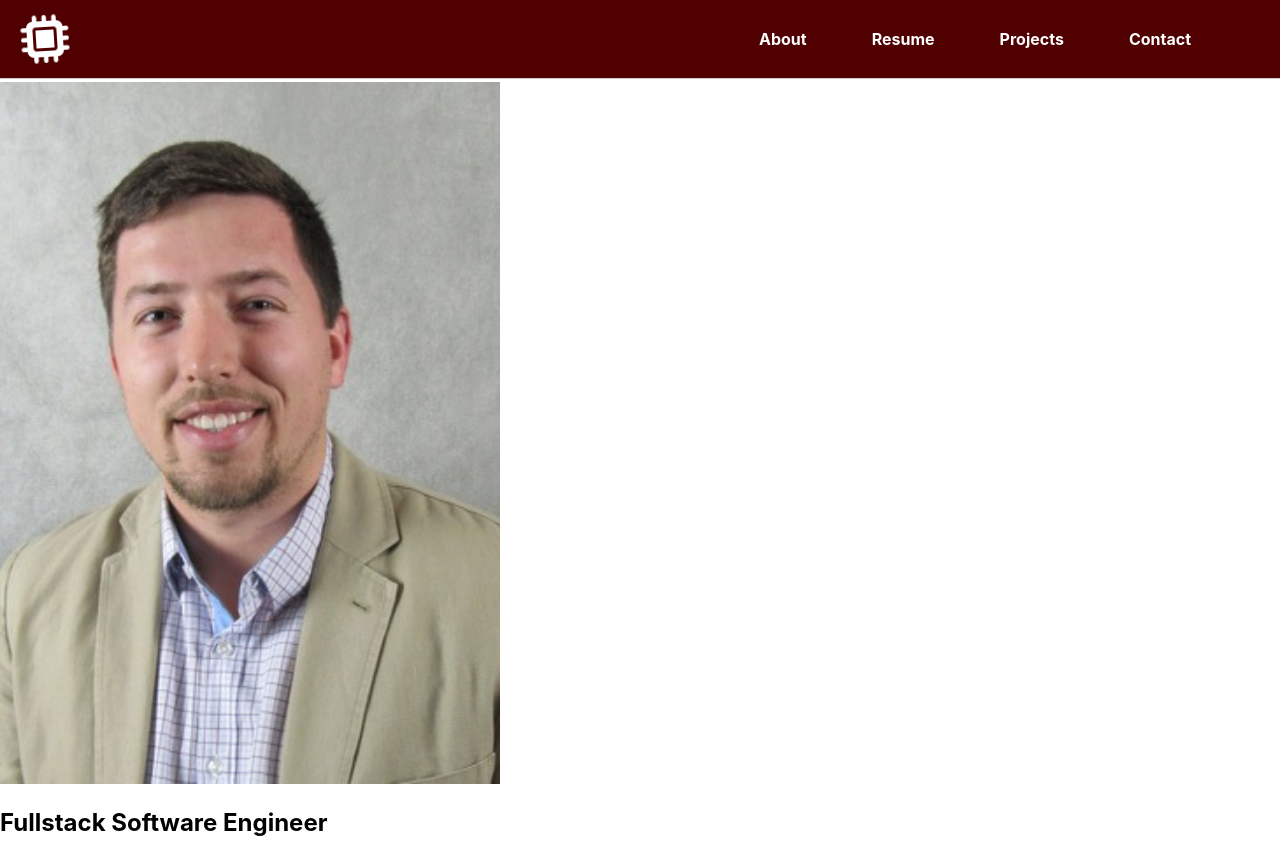
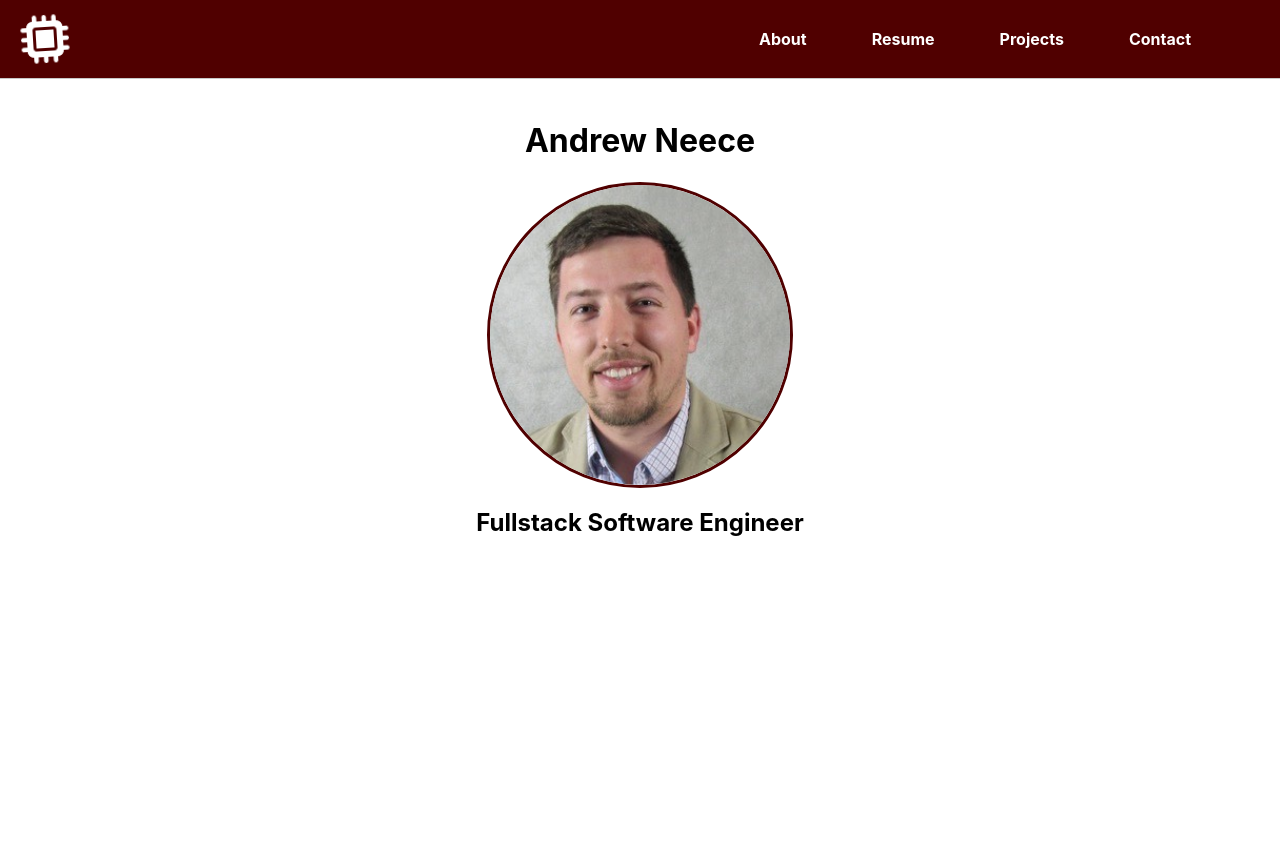
Before and after one commit to dneece522/portfolio, a React (Create React App) app: page / in a window 1280 px wide. After the commit the page ends 800 px from the top, so only its background shows below. Built offline with nearby package versions, Linux system fonts and the light colour scheme.

Commit message:
style Home Page

```diff
--- a/src/App.js
+++ b/src/App.js
@@ -3,7 +3,7 @@ import { Routes, Route } from 'react-router-dom'
 import NavBar from './components/NavBar/NavBar'
 import About from './pages/About'
 import Contact from './pages/Contact'
-import Home from './pages/Home'
+import Home from './pages/Home/Home'
 import Projects from './pages/Projects'
 import Resume from './pages/Resume'
 import ProjectDetails from './pages/ProjectDetails'
--- a/src/pages/Home.jsx
+++ b/src/pages/Home/Home.jsx
@@ -1,10 +1,12 @@
+import styles from './Home.module.css'
+
 const Home = () => {
   return (
-    < >
+    <div className={styles.container}>
       <h1>Andrew Neece</h1>
       <img src="profile.jpeg" alt="Andrew Neece" />
       <h2>Fullstack Software Engineer</h2>
-    </>
+    </div>
   )
 }
 
--- /dev/null
+++ b/src/pages/Home/Home.module.css
@@ -0,0 +1,14 @@
+.container {
+  margin-top: 100px;
+  display: flex;
+  flex-direction: column;
+  align-items: center;
+  justify-content: center;
+}
+
+.container img {
+  height: 300px;
+  width: 300px;
+  border: 3px solid #500000;
+  border-radius: 50%;
+}
```
Also changed, not shown: public/profile.jpeg.
